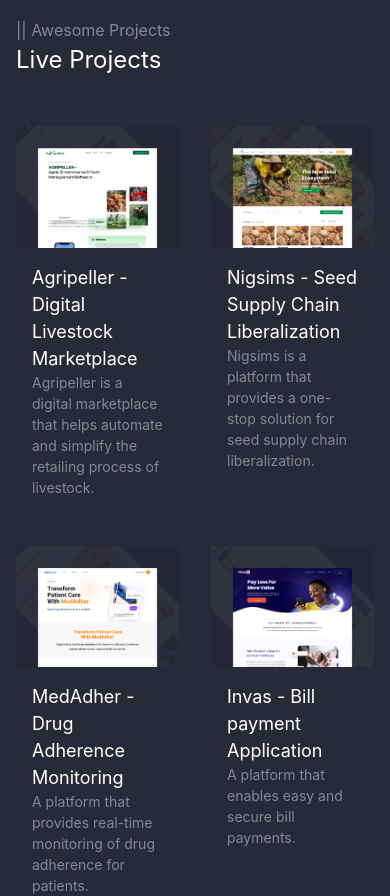
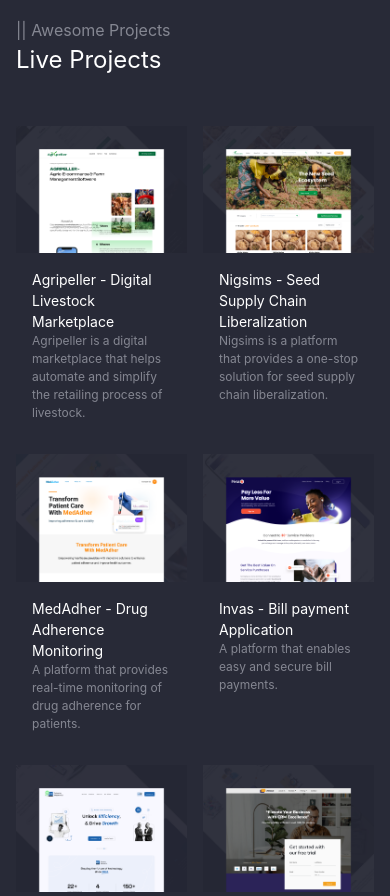
Before and after one commit to jonnuel2/Jonnuels-Portfolio, a React (Vite) app: page / in a window 390 px wide. Shown: the part 2040-2936 px from the top of the page. Built offline with nearby package versions, Linux system fonts and the light colour scheme.

Commit message:
made some changes

```diff
--- a/package.json
+++ b/package.json
@@ -12,6 +12,7 @@
   "dependencies": {
     "class-variance-authority": "^0.7.1",
     "clsx": "^2.1.1",
+    "dotenv": "^16.4.7",
     "lucide-react": "^0.468.0",
     "react": "^18.3.1",
     "react-dom": "^18.3.1",
--- a/src/pages/Home.tsx
+++ b/src/pages/Home.tsx
@@ -207,7 +207,7 @@
             </div>
           </div>
           {/* live projects body */}
-          <div className="grid grid-cols-2 md:grid-cols-3 gap-8">
+          <div className="grid grid-cols-2 md:grid-cols-3 gap-4 md:gap-8">
             {projects.map((project, index) => (
               <a
                 href={project.href}
@@ -224,8 +224,8 @@
                 </div>
                 {/* title */}
                 <div className="p-4">
-                  <div className="text-lg">{project.title}</div>
-                  <div className="text-sm font-poppins text-text-grey">
+                  <div className="text-sm md:text-lg">{project.title}</div>
+                  <div className="text-xs md:text-sm font-poppins text-text-grey">
                     {project.desc}
                   </div>
                 </div>
```
Also changed, not shown: 2 other files (tests, documents, lock files or other folders).
